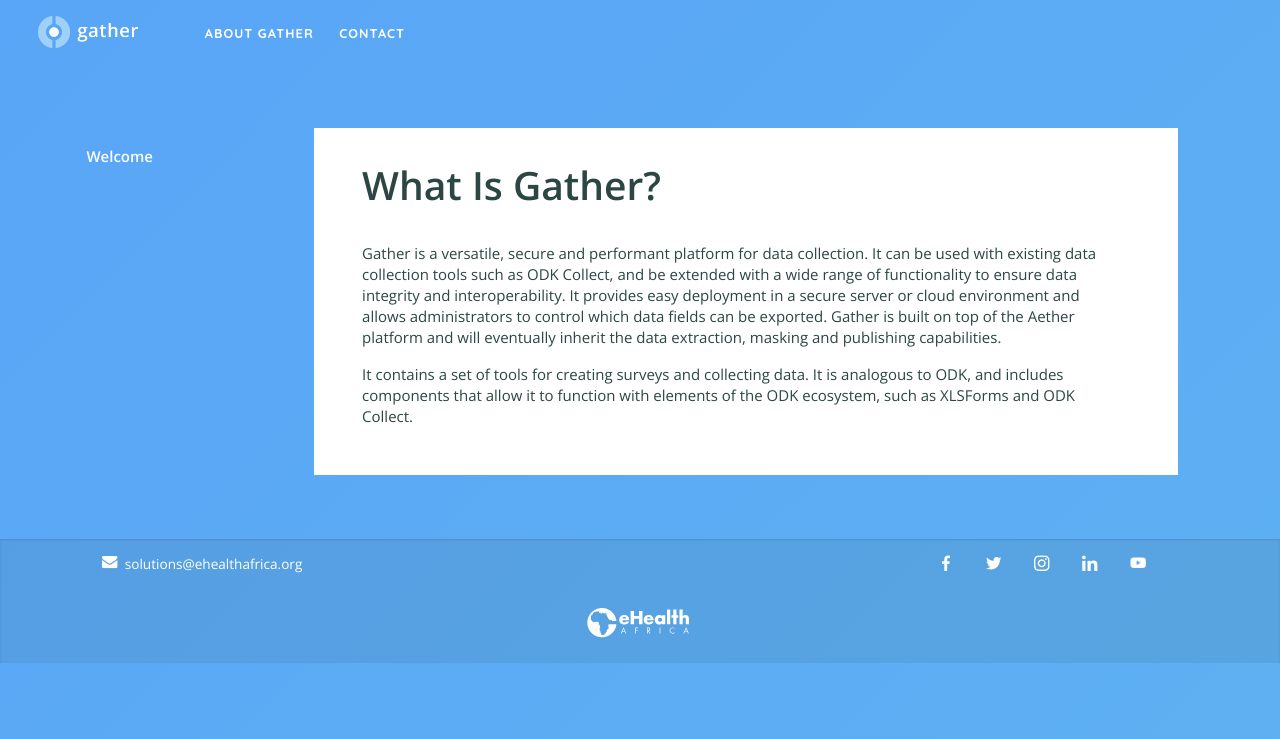
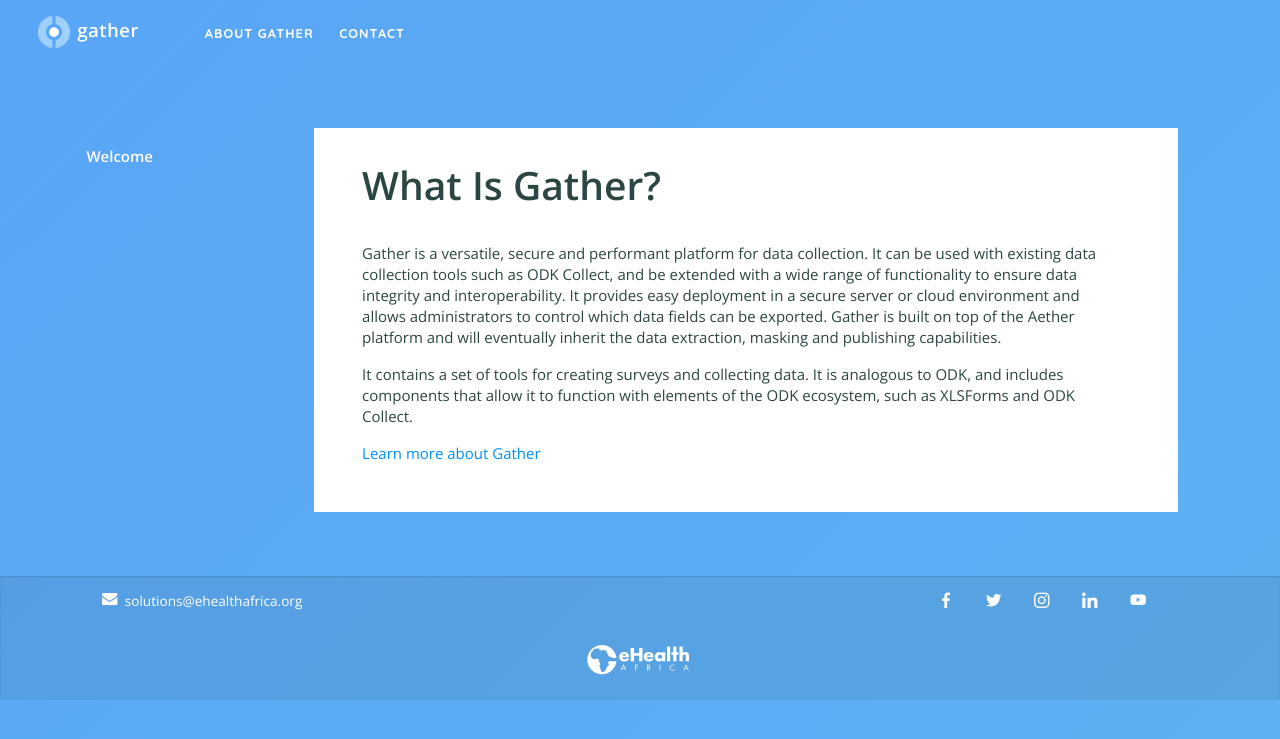
Before and after one commit to nixilla/gather, a Jekyll site: the page built from documentation/introduction/index.md, in a window 1280 px wide. Shown: the top 739 px of the page. Built offline with Jekyll 4.4.1, drawn with Linux system fonts in a browser that asks for light colours.

Commit message:
Update index.md

```diff
--- a/documentation/introduction/index.md
+++ b/documentation/introduction/index.md
@@ -8,3 +8,5 @@
 Gather is a versatile, secure and performant platform for data collection. It can be used with existing data collection tools such as ODK Collect, and be extended with a wide range of functionality to ensure data integrity and interoperability.  It provides easy deployment in a secure server or cloud environment and allows administrators to control which data fields can be exported. Gather is built on top of the Aether platform and will eventually inherit the data extraction, masking and publishing capabilities.
 
 It contains a set of tools for creating surveys and collecting data. It is analogous to ODK, and includes components that allow it to function with elements of the ODK ecosystem, such as XLSForms and ODK Collect.
+
+[Learn more about Gather](https://docs.google.com/document/d/103qTvtmWkM9wq8AZmYWxZgVCSA8BsYZKQSG83btd7UA/preview)
```
